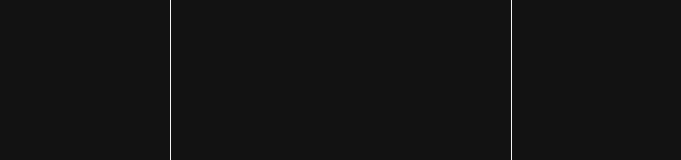
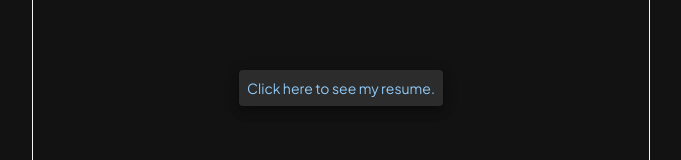
Before and after one commit to tolivercrisp/v3-portfolio, a React (Create React App) app: page /resume in a window 1280 px wide. Shown: the part 297-457 px from the top of the page, without its empty margins (299-980 px from the left). Built offline with nearby package versions, Linux system fonts and the light colour scheme.

Commit message:
resume done

```diff
--- a/package.json
+++ b/package.json
@@ -11,6 +11,7 @@
     "@testing-library/react": "^13.4.0",
     "@testing-library/user-event": "^13.5.0",
     "react": "^18.2.0",
+    "react-animated-cursor": "^2.5.2",
     "react-dom": "^18.2.0",
     "react-router-dom": "^6.9.0",
     "react-scripts": "5.0.1",
--- a/src/App.js
+++ b/src/App.js
@@ -8,10 +8,16 @@
 import Projects from "./pages/projects";
 import Resume from "./pages/resume";
 import Contact from "./pages/contact";
+// Animated Cursor (https://www.npmjs.com/package/react-animated-cursor)
+import AnimatedCursor from "react-animated-cursor"
 
 function App() {
   return (
     <div className="App">
+      <AnimatedCursor
+          innerSize={14}
+          outerSize={0}
+          color='193, 11, 111'/>
         <Routes>
           <Route path="/" element={<Home />} />
           <Route path="/projects" element={<Projects />} />
--- a/src/components/header.js
+++ b/src/components/header.js
@@ -42,9 +42,10 @@
 
                         <Typography
                         variant='subtitle2'
-                        fontWeight={'300'}
-                        letterSpacing={1.2}>
-                            | Software Engineer
+                        fontWeight={'700'}
+                        letterSpacing={1.2}
+                        sx={{ marginTop: 3,}}>
+                            Software Developer
                         </Typography>
                 </Grid>
             </Grid>
--- a/src/components/imageList.js
+++ b/src/components/imageList.js
@@ -37,10 +37,10 @@
 
 const ImageButton = styled(ButtonBase)(({ theme }) => ({
   position: 'relative',
-  height: 200,
+  height: '21.75vh',
   [theme.breakpoints.down('sm')]: {
     width: '100% !important', // Overrides inline-style
-    height: 100,
+    height: '21.75vh',
   },
   '&:hover, &.Mui-focusVisible': {
     zIndex: 1,
--- a/src/components/navigation.js
+++ b/src/components/navigation.js
@@ -12,14 +12,16 @@
 
   return (
 <div>
-    <Box sx={{ flexGrow: 1, }}>
+    <Box sx={{ flexGrow: 1, marginBottom: 0, }}>
       <AppBar position='static'
         sx={{
         background: 'transparent',
         boxShadow: 'none',
         display: 'flex',
         }}>
-        <Toolbar sx={{ display: 'flex', justifyContent: 'space-evenly' }}>
+        <Toolbar sx={{
+            display: 'flex',
+            justifyContent: 'space-evenly', }}>
             {/* About */}
           <Button
         fullWidth={true}
--- /dev/null
+++ b/src/components/resumeLink.js
@@ -0,0 +1,30 @@
+// react
+import React from "react";
+// Material UI
+import { Button, Paper } from "@mui/material";
+import { Grid } from "@mui/material"
+// Resume
+import Resume from '../assets/Resume.pdf'
+
+
+export default function resumeLink() {
+    return(
+    <div>
+        <Grid
+            container spacing={0}
+            direction='column'
+            alignItems='center'
+            justifyContent='center'
+            minHeight='80vh'
+            >
+            <Grid item xs={2}>
+                <Paper elevation={7} sx={{ flexGrow: 1}}>
+                    <Button href={Resume} sx={{textTransform: 'none'}}>
+                        Click here to see my resume.
+                    </Button>
+                </Paper>
+            </Grid>
+        </Grid>
+    </div>
+    );
+};
--- a/src/pages/Home.js
+++ b/src/pages/Home.js
@@ -24,13 +24,15 @@
             minHeight='100vh'
             >
                 <Grid item xs={2}>
+                    <Navigation />
                     <Box sx={{
+                        minWidth: '618px',
+                        minHeight: '800px',
                         maxWidth: '618px',
-                        minHeight: '800px',
+                        maxHeight: '800px',
                         border: 1,
                         borderColor: '#f5f5f5',
                     }}>
-                        <Navigation />
                         <Header />
                         <About />
                     </Box>
--- a/src/pages/contact.js
+++ b/src/pages/contact.js
@@ -21,13 +21,15 @@
             minHeight='100vh'
             >
                 <Grid item xs={2} >
+                    <Navigation />
                     <Box sx={{
+                        minWidth: '618px',
+                        minHeight: '800px',
                         maxWidth: '618px',
-                        minHeight: '800px',
+                        maxHeight: '800px',
                         border: 1,
                         borderColor: '#f5f5f5',
                     }}>
-                        <Navigation />
                     </Box>
                 </Grid>
             </Grid>
--- a/src/pages/projects.js
+++ b/src/pages/projects.js
@@ -23,13 +23,15 @@
             minHeight='100vh'
             >
                 <Grid item xs={2} >
+                    <Navigation />
                     <Box sx={{
+                        minWidth: '618px',
+                        minHeight: '800px',
                         maxWidth: '618px',
-                        minHeight: '800px',
+                        maxHeight: '800px',
                         border: 1,
                         borderColor: '#f5f5f5',
                     }}>
-                        <Navigation />
                         <ImageList />
                     </Box>
                 </Grid>
--- a/src/pages/resume.js
+++ b/src/pages/resume.js
@@ -8,6 +8,7 @@
 import Grid from '@mui/material/Grid';
 // Components
 import Navigation from '../components/navigation'
+import ResumeLink from '../components/resumeLink';
 
 
 export default function Resume() {
@@ -21,13 +22,16 @@
             minHeight='100vh'
             >
                 <Grid item xs={2} >
+                    <Navigation />
                     <Box sx={{
+                        minWidth: '618px',
+                        minHeight: '800px',
                         maxWidth: '618px',
-                        minHeight: '800px',
+                        maxHeight: '800px',
                         border: 1,
                         borderColor: '#f5f5f5',
                     }}>
-                        <Navigation />
+                        <ResumeLink />
                     </Box>
                 </Grid>
             </Grid>
```
Also changed, not shown: src/components/footer.js (+14 -0 lines), 2 other files (tests, documents, lock files or other folders).
